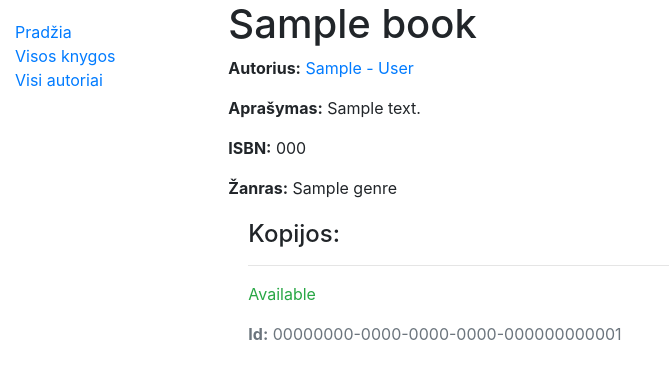
After one commit to zvilkauskas/ca_django, a Django app: page /library/books/1 in a window 1280 px wide. The commit adds this page. Shown: the top 379 px of the page, without its empty margins (0-669 px from the left). Run offline with Django 4.2, Linux system fonts and the light colour scheme; tables that the repository leaves empty hold one stand-in row (values such as "Sample post"); some libraries are stand-ins or nearby versions.

Commit message:
add some htmls: author, authors, book_detail, book_list. Add more defs and classes to views

```diff
--- a/library/models.py
+++ b/library/models.py
@@ -19,6 +19,7 @@ class Author(models.Model):
     author_id = models.AutoField(primary_key=True)
     first_name = models.CharField('First name', max_length=100)
     last_name = models.CharField('Last name', max_length=100)
+    description = models.TextField('Description', max_length=2000, default='')
 
     class Meta:
         ordering = ['first_name', 'last_name']
--- a/library/templates/base.html
+++ b/library/templates/base.html
@@ -19,8 +19,8 @@
                     {% block sidebar %}
                         <ul class="sidebar-nav">
                             <li><a href="{% url 'index' %}">Pradžia</a></li>
-                            <li><a href="">Visos knygos</a></li>
-                            <li><a href="">Visi autoriai</a></li>
+                            <li><a href="{% url 'books' %}">Visos knygos</a></li>
+                            <li><a href="{% url 'authors' %}">Visi autoriai</a></li>
                         </ul>
                     {% endblock %}
                 </div>
--- /dev/null
+++ b/library/templates/book_detail.html
@@ -0,0 +1,25 @@
+{% extends "base.html" %}
+
+{% block content %}
+  <h1>{{ book.title }}</h1>
+
+  <p><strong>Autorius:</strong> <a href="{% url 'author' book.author.pk %}">{{ book.author }}</a></p>
+  <p><strong>Aprašymas:</strong> {{ book.description }}</p>
+  <p><strong>ISBN:</strong> {{ book.isbn }}</p>
+  <p><strong>Žanras:</strong> {{ book.genre.all|join:", " }}</p>
+
+  <div style="margin-left:20px;margin-top:20px">
+    <h4>Kopijos:</h4>
+
+    {% for copy in book.bookinstance_set.all %}
+      <hr>
+      <p class="{% if copy.book_status == 'a' %}text-success{% elif copy.book_status == 't' %}text-danger{% else %}text-warning{% endif %}">
+        {{ copy.get_book_status_display }}
+      </p>
+      {% if copy.book_status != 'a' %}
+        <p><strong>Bus grąžinta:</strong> {{ copy.due_back }}</p>
+      {% endif %}
+      <p class="text-muted"><strong>Id:</strong> {{ copy.instance_id }}</p>
+    {% endfor %}
+  </div>
+{% endblock %}
--- a/library/urls.py
+++ b/library/urls.py
@@ -3,4 +3,8 @@ from . import views
 
 urlpatterns = [
     path('', views.index, name='index'),
+    path('authors/', views.authors, name='authors'),
+    path('authors/<int:author_id>', views.author, name='author'),
+    path('books/', views.BookListView.as_view(), name='books'),
+    path('books/<int:pk>', views.BookDetailView.as_view(), name='book-detail'),
 ]
--- a/library/views.py
+++ b/library/views.py
@@ -1,5 +1,6 @@
-from django.shortcuts import render
+from django.shortcuts import render, get_object_or_404
 from .models import Genre, Book, BookInstance, Author
+from django.views import generic
 
 
 def index(request):
@@ -17,3 +18,39 @@ def index(request):
     }
 
     return render(request, "index.html", context)
+
+def authors(request):
+    authors = Author.objects.all()
+    context = {
+        'authors': authors
+    }
+    print(authors)
+    return render(request, "authors.html", context)
+
+# Autoriaus aprašymas
+# def author(request, author_id):
+#     author = Author.objects.get(author_id)
+#     context = {
+#         'author': author
+#     }
+#     return render(request, 'author.html', context)
+
+#arba saugesnis variantas:
+
+def author(request, author_id):
+    single_author = get_object_or_404(Author, pk=author_id)
+    return render(request, 'author.html', {'author': single_author})
+
+class BookListView(generic.ListView):
+    model = Book
+    template_name = 'book_list.html'
+
+    #papildomai info po sarasu
+    def get_context_data(self, **kwargs):
+        context = super(BookListView, self).get_context_data(**kwargs)
+        context['duomenys'] = 'eilutė iš lempos'
+        return context
+
+class BookDetailView(generic.DetailView):
+    model = Book
+    template_name = 'book_detail.html'
```
Also changed, not shown: library/templates/author.html (added, +15 -0 lines), library/templates/authors.html (added, +9 -0 lines), library/templates/book_list.html (added, +17 -0 lines).
